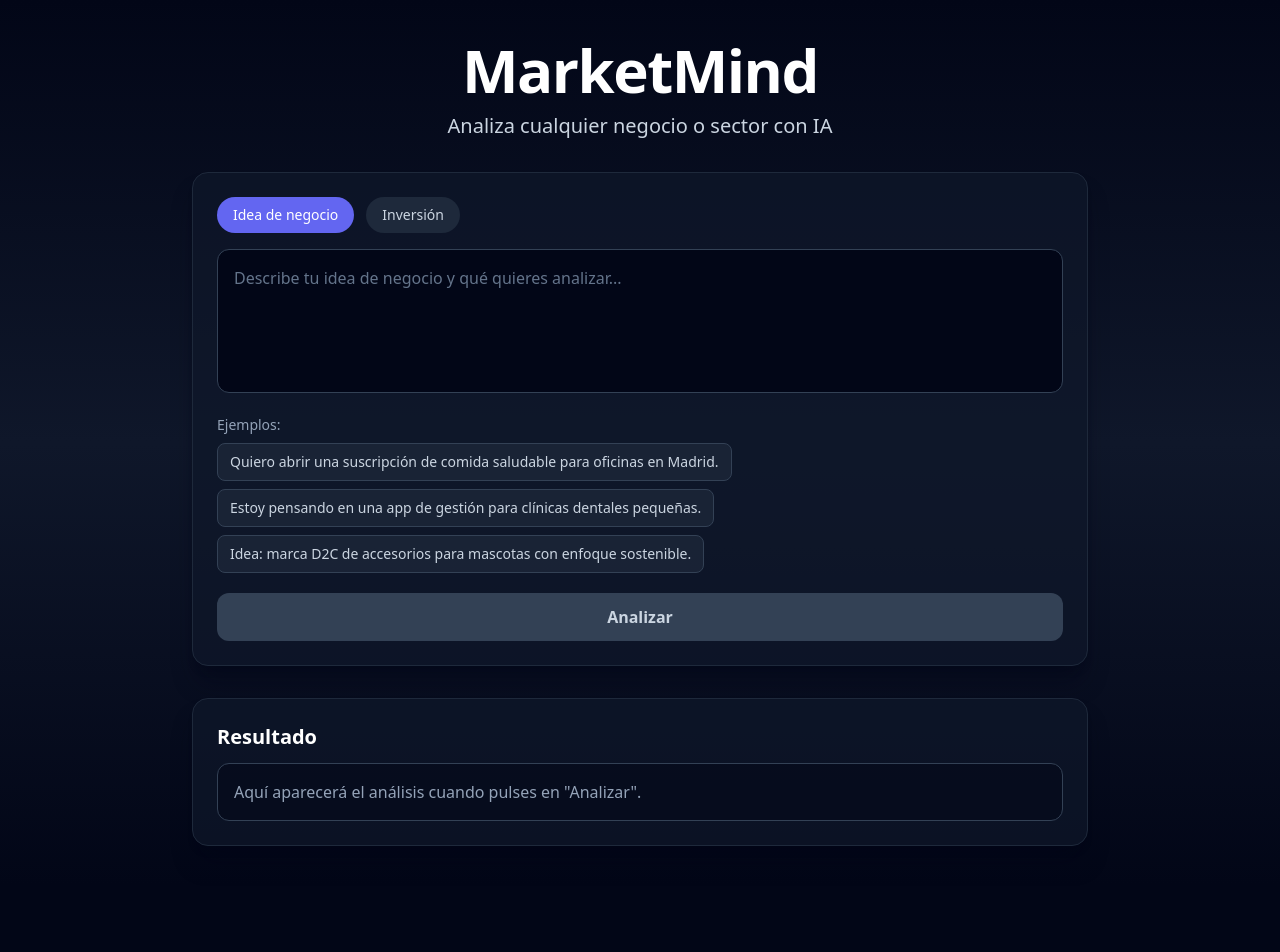
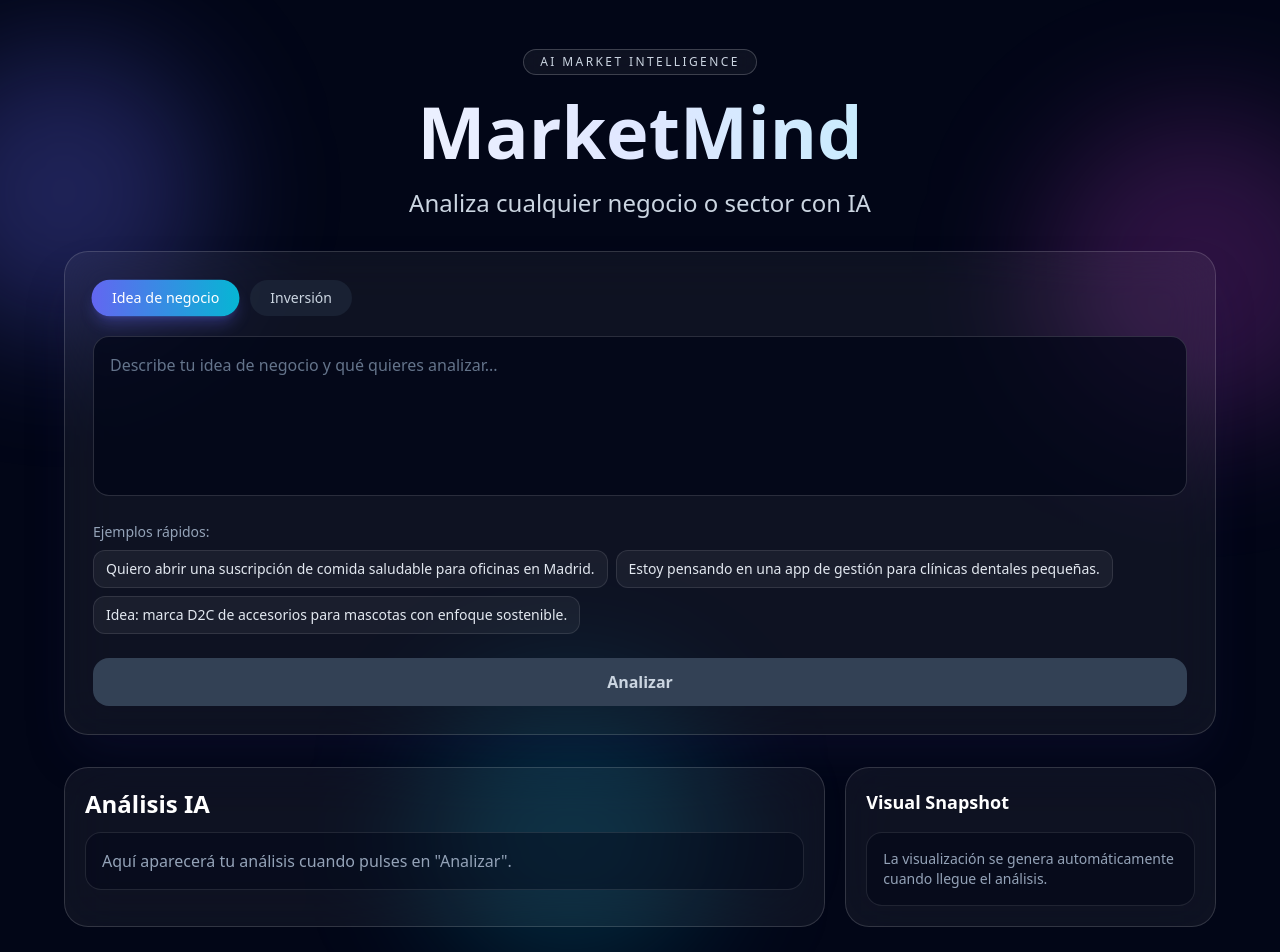
Before and after one commit to Glepus/marketmind, a Next.js app: page / in a window 1280 px wide. Shown: the top 952 px of the page. Before the commit the page ends 886 px from the top, so only its background shows below. Built offline with nearby package versions, Linux system fonts and the light colour scheme.

Commit message:
new design

```diff
--- a/app/page.jsx
+++ b/app/page.jsx
@@ -14,6 +14,29 @@ const examples = {
     "¿Qué riesgos y oportunidades hay en empresas de ciberseguridad?",
   ],
 };
+
+function buildMetrics(text, mode) {
+  const source = (text || "") + mode;
+  const base = source.split("").reduce((acc, ch) => acc + ch.charCodeAt(0), 0);
+  const a = 45 + (base % 50);
+  const b = 40 + ((base * 3) % 55);
+  const c = 35 + ((base * 7) % 60);
+  const d = 30 + ((base * 11) % 65);
+
+  return mode === "business"
+    ? [
+        { label: "Potencial de mercado", value: a },
+        { label: "Nivel de competencia", value: b },
+        { label: "Oportunidad de nicho", value: c },
+        { label: "Diferenciación", value: d },
+      ]
+    : [
+        { label: "Momentum sectorial", value: a },
+        { label: "Riesgo agregado", value: b },
+        { label: "Calidad de líderes", value: c },
+        { label: "Perspectiva 6-12m", value: d },
+      ];
+}
 
 export default function HomePage() {
   const [mode, setMode] = useState("business");
@@ -52,27 +75,36 @@ export default function HomePage() {
     }
   }
 
+  const metrics = buildMetrics(result, mode);
+
   return (
-    <main className="min-h-screen bg-gradient-to-b from-slate-950 via-slate-900 to-slate-950 px-4 py-10 md:px-8">
-      <div className="mx-auto flex w-full max-w-4xl flex-col gap-8">
-        <header className="space-y-3 text-center">
-          <h1 className="text-4xl font-bold tracking-tight text-white md:text-6xl">
+    <main className="relative min-h-screen overflow-hidden bg-slate-950 px-4 py-8 md:px-8 md:py-12">
+      <div className="pointer-events-none absolute -left-20 top-12 h-72 w-72 rounded-full bg-indigo-500/30 blur-3xl" />
+      <div className="pointer-events-none absolute -right-20 top-28 h-80 w-80 rounded-full bg-fuchsia-500/20 blur-3xl" />
+      <div className="pointer-events-none absolute bottom-0 left-1/3 h-72 w-72 rounded-full bg-cyan-500/20 blur-3xl" />
+
+      <div className="mx-auto flex w-full max-w-6xl flex-col gap-8">
+        <header className="space-y-5 text-center">
+          <p className="inline-flex rounded-full border border-white/20 bg-white/5 px-4 py-1 text-xs uppercase tracking-[0.2em] text-slate-300 backdrop-blur">
+            AI Market Intelligence
+          </p>
+          <h1 className="bg-gradient-to-r from-white via-indigo-100 to-cyan-200 bg-clip-text text-5xl font-semibold leading-tight text-transparent md:text-7xl">
             MarketMind
           </h1>
-          <p className="text-lg text-slate-300 md:text-xl">
+          <p className="mx-auto max-w-2xl text-lg text-slate-300 md:text-2xl">
             Analiza cualquier negocio o sector con IA
           </p>
         </header>
 
-        <section className="rounded-2xl border border-slate-800 bg-slate-900/70 p-4 shadow-xl shadow-slate-950/40 md:p-6">
-          <div className="mb-4 flex flex-wrap gap-3">
+        <section className="rounded-3xl border border-white/15 bg-white/5 p-4 shadow-2xl shadow-indigo-950/30 backdrop-blur-xl md:p-7">
+          <div className="mb-5 flex flex-wrap gap-3">
             <button
               type="button"
               onClick={() => setMode("business")}
-              className={`rounded-full px-4 py-2 text-sm font-medium transition ${
+              className={`rounded-full px-5 py-2 text-sm font-medium transition-all duration-300 ${
                 mode === "business"
-                  ? "bg-indigo-500 text-white"
-                  : "bg-slate-800 text-slate-300 hover:bg-slate-700"
+                  ? "scale-[1.02] bg-gradient-to-r from-indigo-500 to-cyan-500 text-white shadow-lg shadow-indigo-500/30"
+                  : "bg-slate-800/70 text-slate-300 hover:bg-slate-700"
               }`}
             >
               Idea de negocio
@@ -80,10 +112,10 @@ export default function HomePage() {
             <button
               type="button"
               onClick={() => setMode("investment")}
-              className={`rounded-full px-4 py-2 text-sm font-medium transition ${
+              className={`rounded-full px-5 py-2 text-sm font-medium transition-all duration-300 ${
                 mode === "investment"
-                  ? "bg-indigo-500 text-white"
-                  : "bg-slate-800 text-slate-300 hover:bg-slate-700"
+                  ? "scale-[1.02] bg-gradient-to-r from-indigo-500 to-cyan-500 text-white shadow-lg shadow-indigo-500/30"
+                  : "bg-slate-800/70 text-slate-300 hover:bg-slate-700"
               }`}
             >
               Inversión
@@ -98,18 +130,18 @@ export default function HomePage() {
                 ? "Describe tu idea de negocio y qué quieres analizar..."
                 : "Escribe el sector o activo que quieres analizar..."
             }
-            className="h-36 w-full resize-none rounded-xl border border-slate-700 bg-slate-950 p-4 text-base text-slate-100 placeholder:text-slate-500 outline-none ring-indigo-500 transition focus:ring-2"
+            className="h-40 w-full resize-none rounded-2xl border border-white/15 bg-slate-950/70 p-4 text-base text-slate-100 placeholder:text-slate-500 outline-none transition-all duration-300 focus:border-indigo-400 focus:ring-2 focus:ring-indigo-400/40"
           />
 
-          <div className="mt-4">
-            <p className="mb-2 text-sm text-slate-400">Ejemplos:</p>
+          <div className="mt-5">
+            <p className="mb-2 text-sm text-slate-400">Ejemplos rápidos:</p>
             <div className="flex flex-wrap gap-2">
               {examples[mode].map((example) => (
                 <button
                   key={example}
                   type="button"
                   onClick={() => setQuery(example)}
-                  className="rounded-lg border border-slate-700 bg-slate-800/70 px-3 py-2 text-left text-sm text-slate-300 transition hover:border-slate-500 hover:bg-slate-800"
+                  className="rounded-xl border border-white/10 bg-white/5 px-3 py-2 text-left text-sm text-slate-200 transition-all duration-300 hover:-translate-y-0.5 hover:border-cyan-300/50 hover:bg-white/10"
                 >
                   {example}
                 </button>
@@ -121,39 +153,95 @@ export default function HomePage() {
             type="button"
             onClick={handleAnalyze}
             disabled={loading || !query.trim()}
-            className="mt-5 w-full rounded-xl bg-indigo-500 px-4 py-3 text-base font-semibold text-white transition hover:bg-indigo-400 disabled:cursor-not-allowed disabled:bg-slate-700 disabled:text-slate-300"
+            className="mt-6 w-full rounded-2xl bg-gradient-to-r from-indigo-500 via-violet-500 to-cyan-500 px-5 py-3 text-base font-semibold text-white transition-all duration-300 hover:scale-[1.01] hover:shadow-lg hover:shadow-indigo-500/30 disabled:cursor-not-allowed disabled:from-slate-700 disabled:to-slate-700 disabled:text-slate-300"
           >
             {loading ? "Analizando..." : "Analizar"}
           </button>
         </section>
 
-        <section className="rounded-2xl border border-slate-800 bg-slate-900/70 p-4 shadow-xl shadow-slate-950/40 md:p-6">
-          <h2 className="mb-3 text-xl font-semibold text-white">Resultado</h2>
+        <section className="grid grid-cols-1 gap-5 lg:grid-cols-3">
+          <div className="rounded-3xl border border-white/15 bg-white/5 p-5 backdrop-blur-xl lg:col-span-2">
+            <h2 className="mb-3 text-2xl font-semibold text-white">Análisis IA</h2>
 
             {loading && (
-            <div className="flex items-center gap-3 rounded-xl border border-slate-700 bg-slate-950/70 p-4 text-slate-300">
-              <span className="h-4 w-4 animate-spin rounded-full border-2 border-slate-400 border-t-indigo-400" />
+              <div className="rounded-2xl border border-white/10 bg-slate-950/60 p-5 text-slate-300">
+                <div className="mb-4 flex items-center gap-3">
+                  <span className="h-4 w-4 animate-spin rounded-full border-2 border-slate-400 border-t-cyan-300" />
                   Generando análisis con IA...
+                </div>
+                <div className="space-y-2">
+                  <div className="h-3 animate-pulse rounded bg-slate-700/60" />
+                  <div className="h-3 w-11/12 animate-pulse rounded bg-slate-700/60" />
+                  <div className="h-3 w-4/5 animate-pulse rounded bg-slate-700/60" />
+                </div>
               </div>
             )}
 
             {!loading && error && (
-            <div className="rounded-xl border border-rose-700/60 bg-rose-950/40 p-4 text-rose-200">
+              <div className="rounded-2xl border border-rose-500/40 bg-rose-950/30 p-4 text-rose-200">
                 {error}
               </div>
             )}
 
             {!loading && !error && result && (
-            <article className="whitespace-pre-wrap rounded-xl border border-slate-700 bg-slate-950/70 p-4 leading-relaxed text-slate-200">
+              <article className="whitespace-pre-wrap rounded-2xl border border-white/10 bg-slate-950/55 p-5 leading-relaxed text-slate-100 transition-all duration-500">
                 {result}
               </article>
             )}
 
             {!loading && !error && !result && (
-            <p className="rounded-xl border border-slate-700 bg-slate-950/50 p-4 text-slate-400">
-              Aquí aparecerá el análisis cuando pulses en "Analizar".
+              <p className="rounded-2xl border border-white/10 bg-slate-950/40 p-4 text-slate-400">
+                Aquí aparecerá tu análisis cuando pulses en "Analizar".
               </p>
             )}
+          </div>
+
+          <div className="rounded-3xl border border-white/15 bg-white/5 p-5 backdrop-blur-xl">
+            <h3 className="mb-4 text-lg font-semibold text-white">Visual Snapshot</h3>
+
+            {!result || loading ? (
+              <div className="rounded-2xl border border-white/10 bg-slate-950/50 p-4 text-sm text-slate-400">
+                La visualización se genera automáticamente cuando llegue el análisis.
+              </div>
+            ) : (
+              <div className="space-y-4">
+                <div className="flex items-center justify-center rounded-2xl border border-white/10 bg-slate-950/60 p-4">
+                  <div
+                    className="relative grid h-36 w-36 place-items-center rounded-full"
+                    style={{
+                      background: `conic-gradient(#6366f1 ${metrics[0].value}%, #22d3ee ${metrics[1].value}% ${metrics[1].value + 15}%, #a855f7 ${metrics[2].value}% ${metrics[2].value + 25}%, #334155 0)`,
+                    }}
+                  >
+                    <div className="grid h-24 w-24 place-items-center rounded-full bg-slate-900 text-center">
+                      <span className="text-xs text-slate-400">score</span>
+                      <strong className="text-2xl text-white">
+                        {Math.round(
+                          metrics.reduce((acc, m) => acc + m.value, 0) / metrics.length
+                        )}
+                      </strong>
+                    </div>
+                  </div>
+                </div>
+
+                <div className="space-y-3">
+                  {metrics.map((metric) => (
+                    <div key={metric.label}>
+                      <div className="mb-1 flex justify-between text-xs text-slate-300">
+                        <span>{metric.label}</span>
+                        <span>{metric.value}%</span>
+                      </div>
+                      <div className="h-2 rounded-full bg-slate-800">
+                        <div
+                          className="h-2 rounded-full bg-gradient-to-r from-indigo-400 to-cyan-400 transition-all duration-700"
+                          style={{ width: `${metric.value}%` }}
+                        />
+                      </div>
+                    </div>
+                  ))}
+                </div>
+              </div>
+            )}
+          </div>
         </section>
       </div>
     </main>
```
Lines whose indentation alone changed are shown as unchanged.
